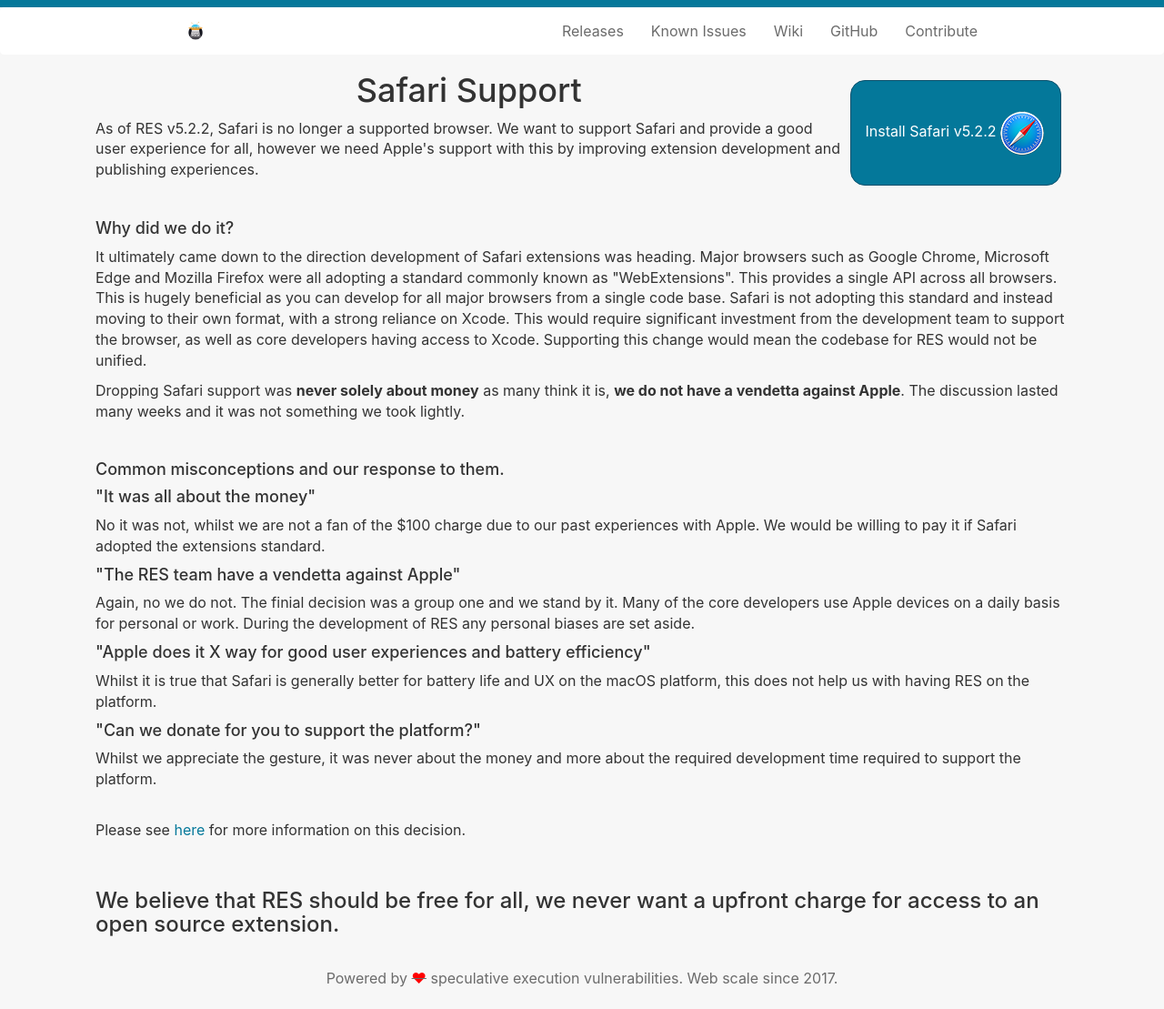
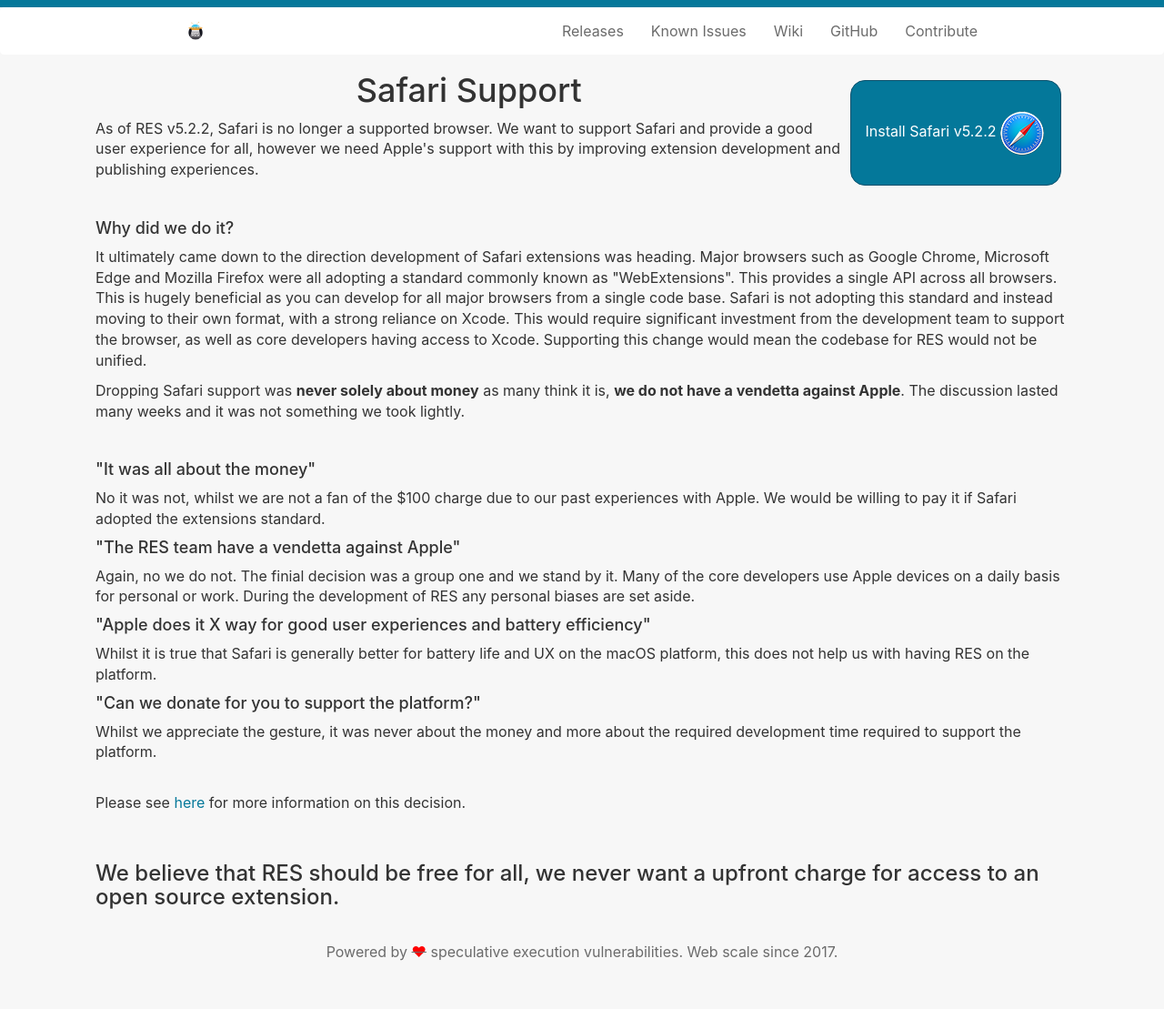
Before and after one commit to Reddit-Enhancement-Suite/Reddit-Enhancement-Suite.github.io, a Jekyll site: the page built from safari.html, in a window 1280 px wide. Shown: the whole page at 91% size. Built offline with Jekyll 4.4.1, drawn with Linux system fonts in a browser that asks for light colours; after the commit the page ends 1080 px from its top, so only the background shows below that.

Commit message:
Update safari.html

```diff
--- a/safari.html
+++ b/safari.html
@@ -19,8 +19,6 @@
 
 <br>
 
-<h4>Common misconceptions and our response to them.</h4>
-
 <h4>"It was all about the money"</h4>
 <p>No it was not, whilst we are not a fan of the $100 charge due to our past experiences with Apple. We would be willing to pay it if Safari adopted the extensions standard.</p>
 
```
